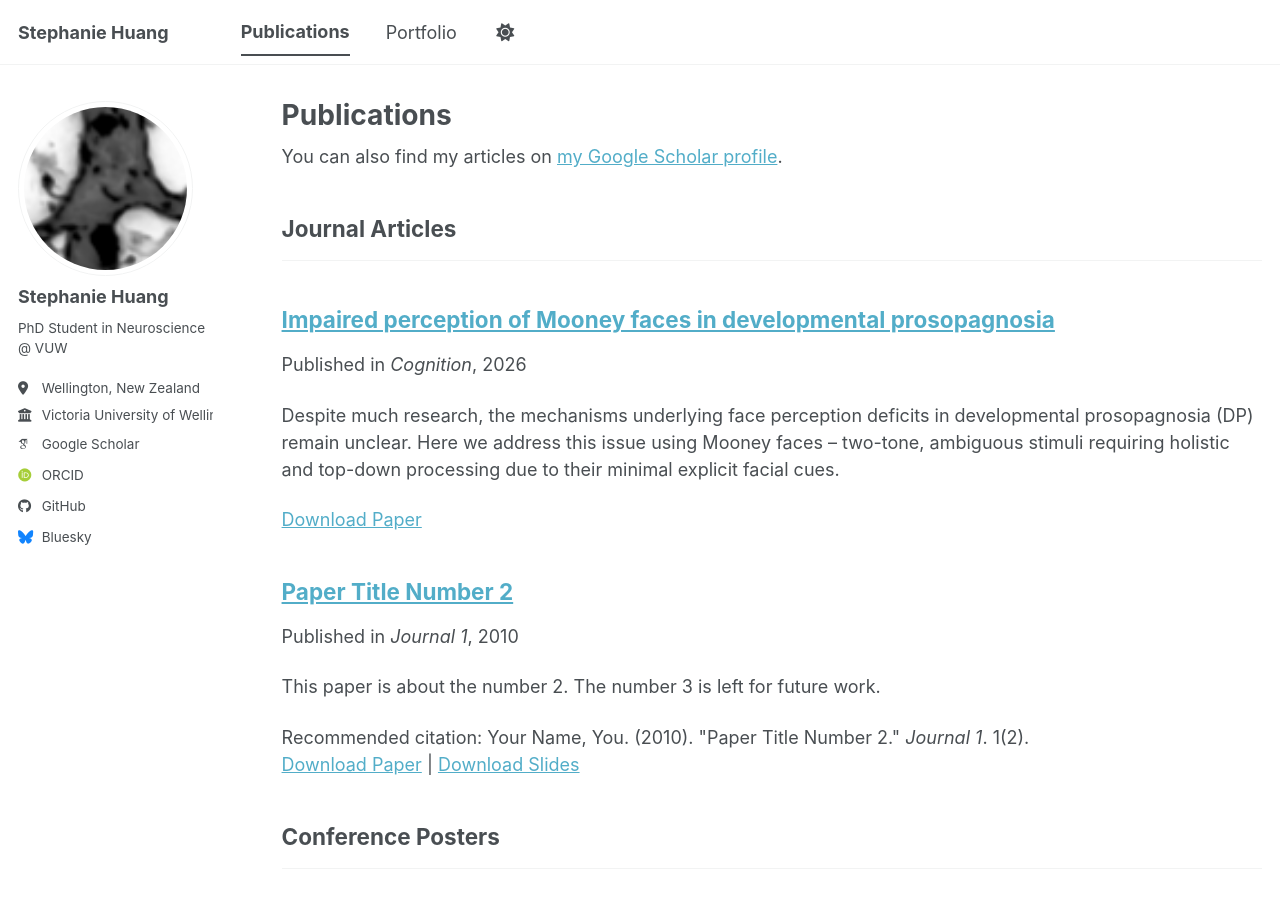
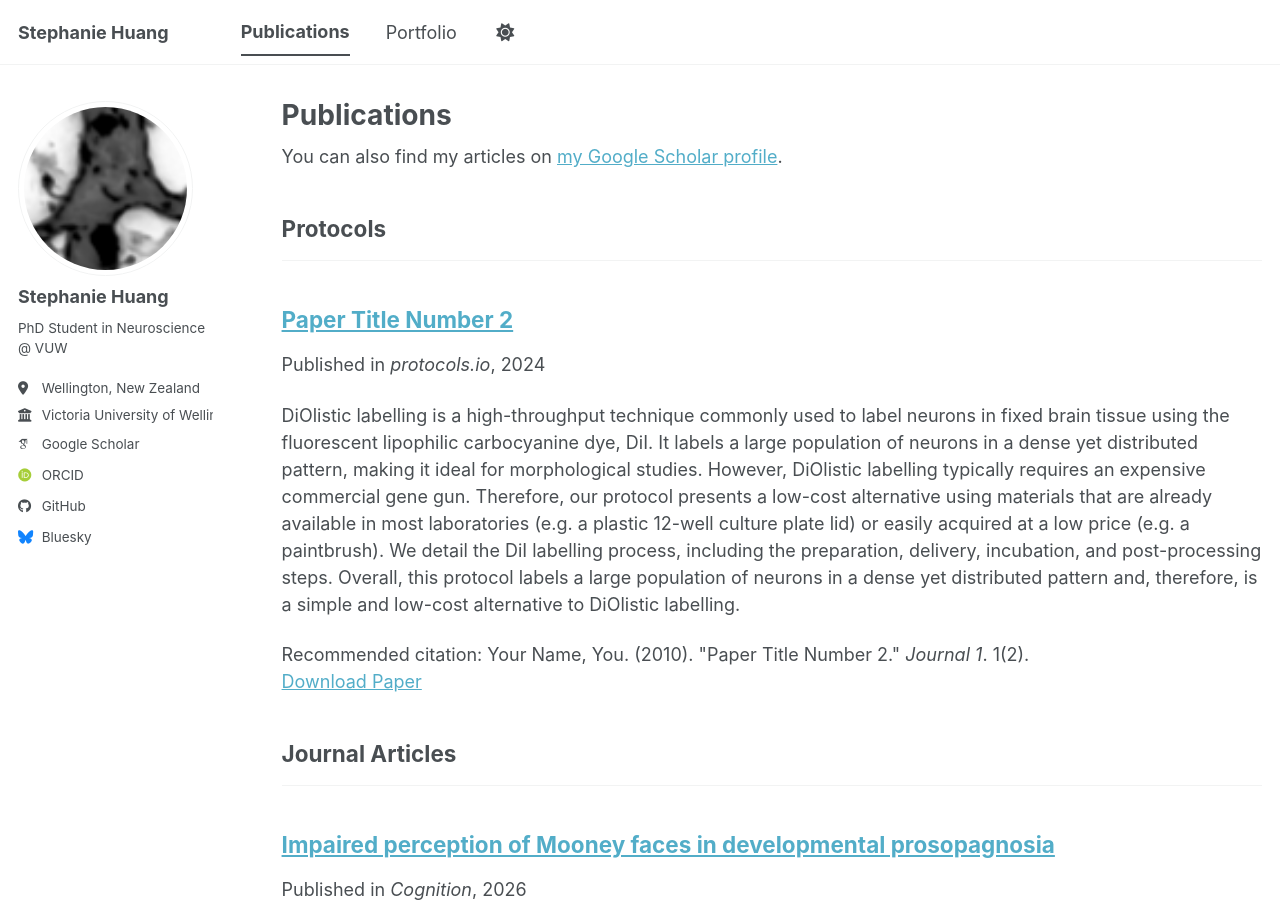
Before and after one commit to stephaniejh/stephaniejh.github.io, a Jekyll site: the page built from _pages/publications.html, in a window 1280 px wide and 900 px high. Built offline with Jekyll 4.4.1, drawn with Linux system fonts in a browser that asks for light colours; some web fonts are replaced; a script bundle is joined from its source files by our own code; library files that are not in the unit come from our copies.

Commit message:
Update 2010-10-01-paper-title-number-2.md
added protocol

```diff
--- a/_publications/2010-10-01-paper-title-number-2.md
+++ b/_publications/2010-10-01-paper-title-number-2.md
@@ -1,13 +1,13 @@
 ---
 title: "Paper Title Number 2"
 collection: publications
-category: manuscripts
-permalink: /publication/2010-10-01-paper-title-number-2
-excerpt: 'This paper is about the number 2. The number 3 is left for future work.'
-date: 2010-10-01
-venue: 'Journal 1'
-slidesurl: 'https://academicpages.github.io/files/slides2.pdf'
-paperurl: 'https://academicpages.github.io/files/paper2.pdf'
+category: protocols
+#permalink: /publication/2010-10-01-paper-title-number-2
+excerpt: 'DiOlistic labelling is a high-throughput technique commonly used to label neurons in fixed brain tissue using the fluorescent lipophilic carbocyanine dye, DiI. It labels a large population of neurons in a dense yet distributed pattern, making it ideal for morphological studies. However, DiOlistic labelling typically requires an expensive commercial gene gun. Therefore, our protocol presents a low-cost alternative using materials that are already available in most laboratories (e.g. a plastic 12-well culture plate lid) or easily acquired at a low price (e.g. a paintbrush). We detail the DiI labelling process, including the preparation, delivery, incubation, and post-processing steps. Overall, this protocol labels a large population of neurons in a dense yet distributed pattern and, therefore, is a simple and low-cost alternative to DiOlistic labelling.'
+date: 2024-08-14
+venue: 'protocols.io'
+#slidesurl: 'https://academicpages.github.io/files/slides2.pdf'
+paperurl: 'https://dx.doi.org/10.17504/protocols.io.dm6gpzjr1lzp/v1'
 citation: 'Your Name, You. (2010). &quot;Paper Title Number 2.&quot; <i>Journal 1</i>. 1(2).'
 ---
 
```
